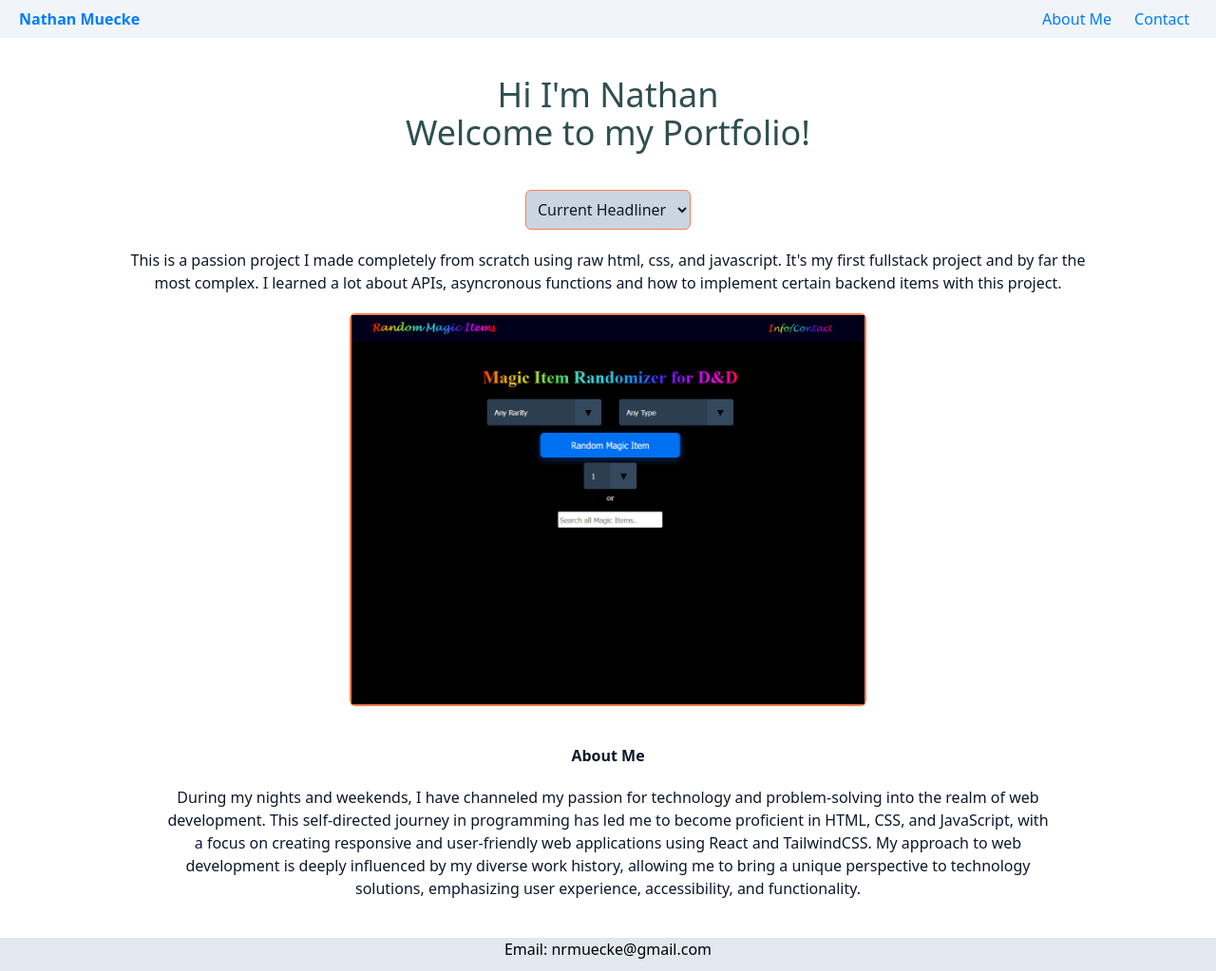
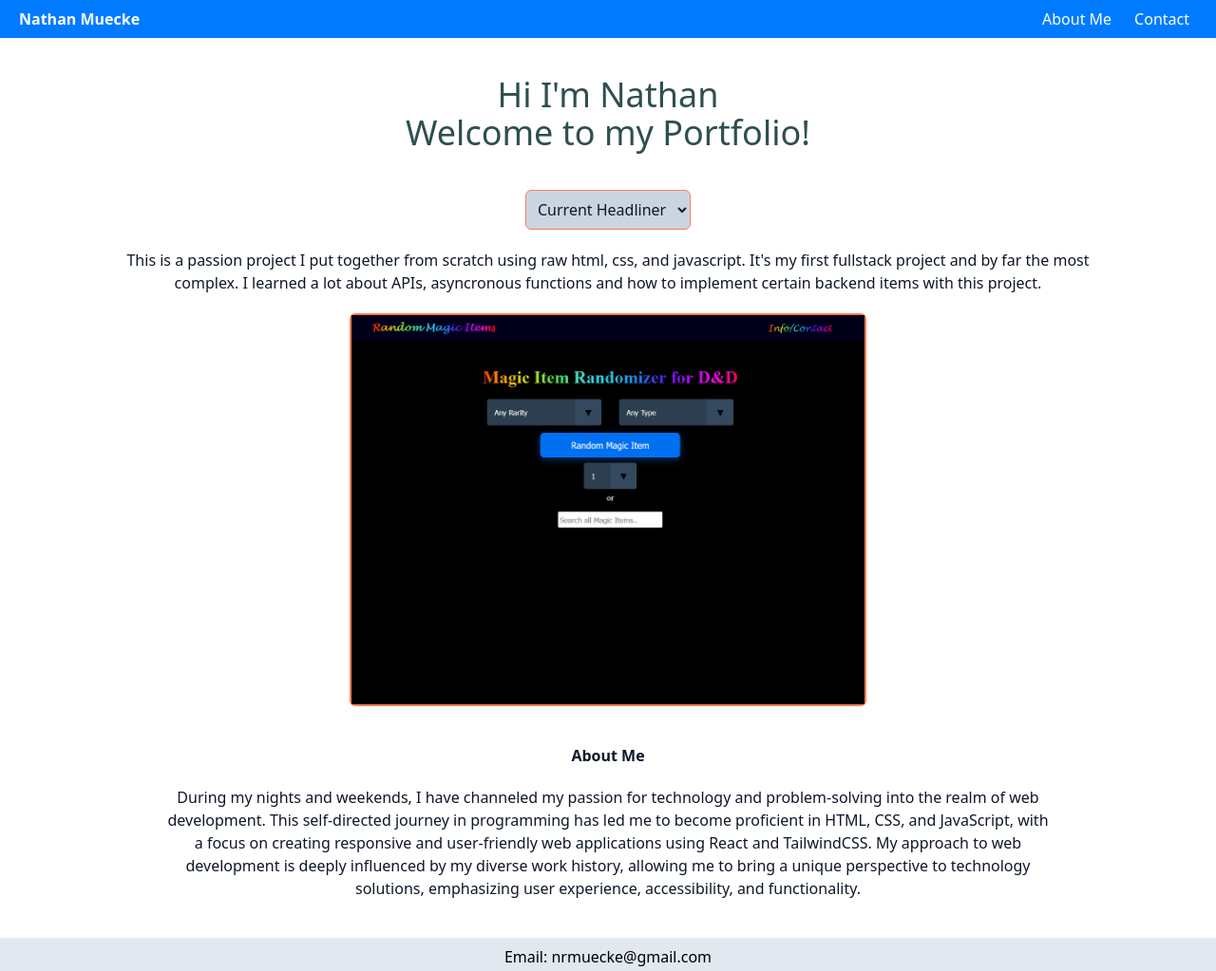
Before and after one commit to nrmuecke/PortfolioV2, a website: page build/index.html in a window 1280 px wide. Shown: the top 1023 px of the page at 95% size. Drawn offline with Linux system fonts and the light colour scheme.

Commit message:
more styling changes for light mode

```diff
--- a/build/index.html
+++ b/build/index.html
@@ -17,18 +17,12 @@
     <nav class="w-full relative">
       <!-- Flex Container -->
       <!-- dark:bg-gray-800 text-slate-200 -->
-      <div class="flex items-center justify-between bg-slate-100 h-10">
-        <a href="index.html" class="text-deepSkyBlue pl-5 font-bold"
-          >Nathan Muecke</a
-        >
+      <div class="flex items-center justify-between bg-deepSkyBlue h-10">
+        <a href="index.html" class="text-white pl-5 font-bold">Nathan Muecke</a>
         <!-- dark:text-teal-600 hover:text-teal-400 -->
         <div class="flex space-x-6 pr-7">
-          <a href="#aboutMe" class="text-deepSkyBlue hover:text-blue-400"
-            >About Me</a
-          >
-          <a href="#footer" class="text-deepSkyBlue hover:text-blue-400"
-            >Contact</a
-          >
+          <a href="#aboutMe" class="text-white hover:text-blue-400">About Me</a>
+          <a href="#footer" class="text-white hover:text-blue-400">Contact</a>
         </div>
       </div>
     </nav>
@@ -67,10 +61,10 @@
         class="headliner text-slate-900 text-center bg-white pb-5 mx-12 md:mx-24 lg:mx-32 xl:mx-72"
       >
         <h2>
-          This is a passion project I made completely from scratch using raw
-          html, css, and javascript. It's my first fullstack project and by far
-          the most complex. I learned a lot about APIs, asyncronous functions
-          and how to implement certain backend items with this project.
+          This is a passion project I put together from scratch using raw html,
+          css, and javascript. It's my first fullstack project and by far the
+          most complex. I learned a lot about APIs, asyncronous functions and
+          how to implement certain backend items with this project.
         </h2>
       </div>
       <div
@@ -262,7 +256,7 @@
       </div>
       <!-- Footer -->
       <!-- dark:bg-slate-700 -->
-      <div id="email" class="bg-slate-200 text-center">
+      <div id="email" class="bg-slate-200 text-center pt-2">
         <h2>Email: nrmuecke@gmail.com</h2>
       </div>
       <div
```
Also changed, not shown: build/css/style.css.
